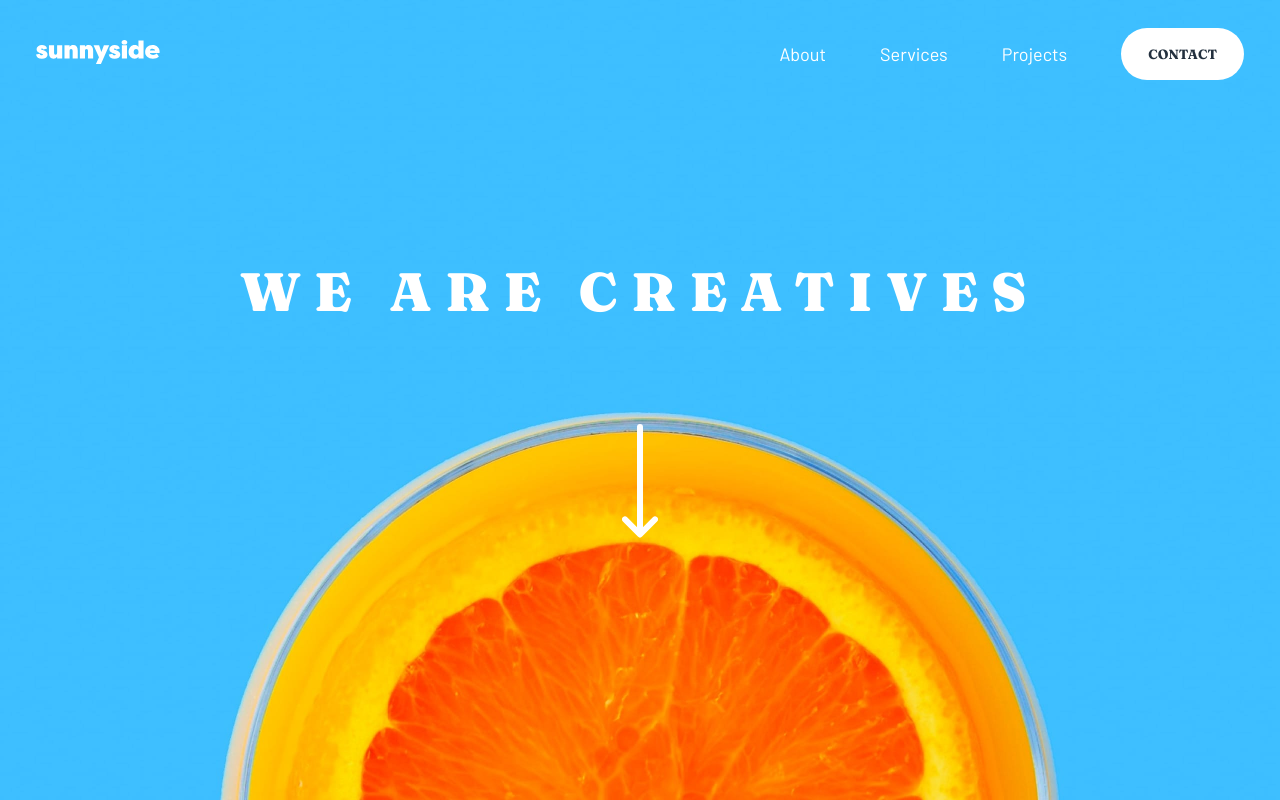
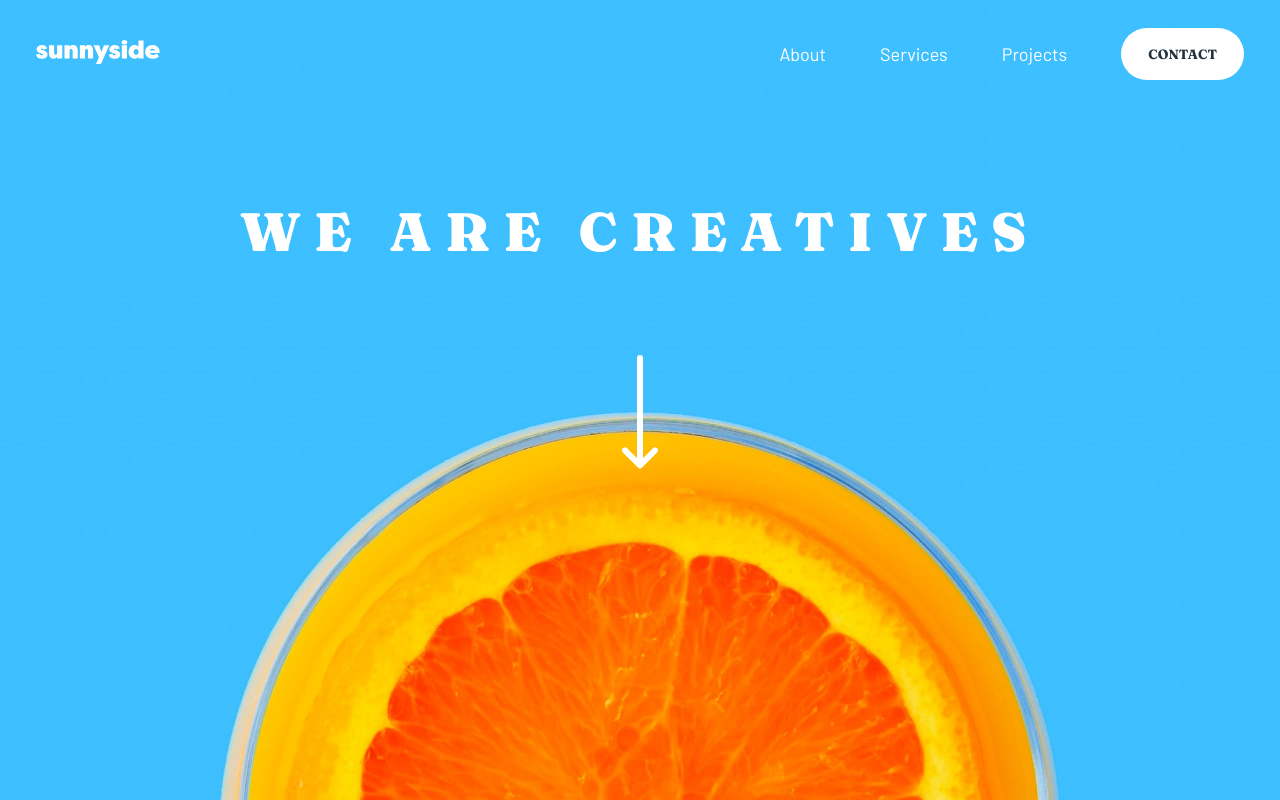
Before and after one commit to kaseyvee/sunnyside-landing, a React (Vite) app: page / in a window 1280 px wide. Built offline with nearby package versions, Linux system fonts and the light colour scheme.

Commit message:
Edit hero header position

```diff
--- a/src/styles/components/_hero.scss
+++ b/src/styles/components/_hero.scss
@@ -22,6 +22,7 @@
   &_main {
     @include center(column);
     gap: 3rem;
+    transition-duration: 200ms;
 
     &_header {
       @include fraunces_bold;
@@ -37,7 +38,7 @@
     height: 100vh;
 
     &_main {
-      gap: 5.5rem;
+      gap: 5rem;
 
       &_header {
         font-size: 3rem;
@@ -46,3 +47,13 @@
     }
   }
 }
+
+@media (min-width: 769px) {
+  .hero {
+    align-items: flex-start;
+
+    &_main {
+      margin-top: 11rem;
+    }
+  }
+}
--- a/src/styles/components/_menu-items.scss
+++ b/src/styles/components/_menu-items.scss
@@ -28,6 +28,7 @@
 
     &:hover {
       background-color: $transparentYellow;
+      color: $yellow;
     }
   }
 
```
